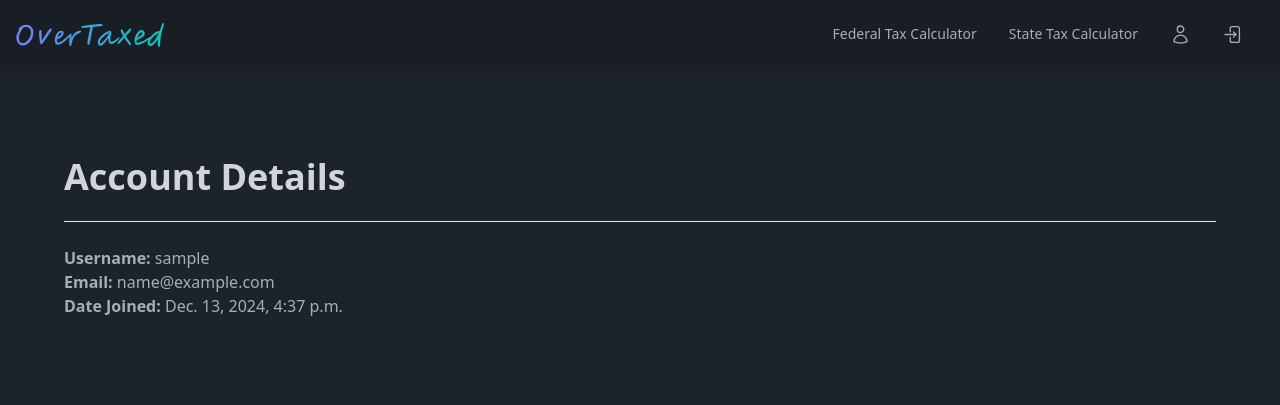
After one commit to 0bscurity/overtaxed, a Django app: page /accounts/details/ in a window 1280 px wide. The commit adds this page. Shown: the top 405 px of the page. Run offline with Django 5.2, Linux system fonts and the light colour scheme; the visitor is signed in with stand-in values (Sample User, id 1); style sheets or scripts are compiled from the project's sources.

Commit message:
Add account management features and update templates
Implemented user authentication features including account details view, signup, and login forms. Enhanced templates with form validation and improved navigation. Adjusted file paths and configurations to support the accounts app and social authentication.

```diff
--- /dev/null
+++ b/src/accounts/urls.py
@@ -0,0 +1,6 @@
+from django.urls import path
+from .views import AccountDetailsView
+
+urlpatterns = [
+    path('details/', AccountDetailsView.as_view(), name='account_details'),
+]
--- /dev/null
+++ b/src/accounts/views.py
@@ -0,0 +1,11 @@
+from django.contrib.auth.mixins import LoginRequiredMixin
+from django.views.generic import TemplateView
+
+
+class AccountDetailsView(LoginRequiredMixin, TemplateView):
+    template_name = "accounts/account_details.html"
+
+    def get_context_data(self, **kwargs):
+        context = super().get_context_data(**kwargs)
+        context['user'] = self.request.user
+        return context
--- a/src/core/urls.py
+++ b/src/core/urls.py
@@ -20,5 +20,6 @@ from django.urls import path, include
 urlpatterns = [
     path('admin/', admin.site.urls),
     path('', include('pages.urls')),
+    path('accounts/', include('accounts.urls')),
     path('accounts/', include('allauth.urls')),
 ]
--- a/src/pages/views/federal_calculator_views.py
+++ b/src/pages/views/federal_calculator_views.py
@@ -8,7 +8,7 @@ from pages.views.federal_tax_data import FEDERAL_TAX_DATA
 
 
 class HomePageView(TemplateView):
-    template_name = 'partials/home.html'
+    template_name = 'partials/../../templates/pages/home.html'
 
 
 class FederalCalculatorView(TemplateView):
--- /dev/null
+++ b/src/templates/accounts/account_details.html
@@ -0,0 +1,28 @@
+{% extends "base.html" %}
+
+{% block title %}Account Details{% endblock %}
+
+{% block content %}
+
+  <div class="container mx-auto px-4 py-6 xl:p-16">
+    <div class="flex flex-col xl:flex-row gap-8 xl:items-start">
+      <div class="flex-1 my-auto">
+
+        <div class="flex flex-col sm:flex-row justify-start items-baseline mb-6">
+          <h1 class="text-4xl font-bold text-gray-300 me-4">
+            Account Details
+          </h1>
+        </div>
+      </div>
+    </div>
+
+    <hr class="mb-6">
+
+    <p><strong>Username:</strong> {{ user.username }}</p>
+    {% if user.email %}
+      <p><strong>Email:</strong> {{ user.email }}</p>
+    {% endif %}
+    <p><strong>Date Joined:</strong> {{ user.date_joined }}</p>
+  </div>
+
+{% endblock %}
--- a/src/templates/partials/nav.html
+++ b/src/templates/partials/nav.html
@@ -12,16 +12,16 @@
       <li><a href="{% url 'federal_calculator' %}">Federal Tax Calculator</a></li>
       <li><a href="{% url 'state_calculator' %}">State Tax Calculator</a></li>
       {% if user.is_authenticated %}
-        {#        <li class="hover:text-primary transition-colors duration-100">#}
-        {#          <a type="submit" href="/">#}
-        {#            <svg xmlns="http://www.w3.org/2000/svg" fill="none" viewBox="0 0 24 24" stroke-width="1.5"#}
-        {#                 stroke="currentColor"#}
-        {#                 style="height: 1.5em">#}
-        {#              <path stroke-linecap="round" stroke-linejoin="round"#}
-        {#                    d="M15.75 6a3.75 3.75 0 1 1-7.5 0 3.75 3.75 0 0 1 7.5 0ZM4.501 20.118a7.5 7.5 0 0 1 14.998 0A17.933 17.933 0 0 1 12 21.75c-2.676 0-5.216-.584-7.499-1.632Z"></path>#}
-        {#            </svg>#}
-        {#          </a>#}
-        {#        </li>#}
+        <li class="hover:text-primary transition-colors duration-100">
+          <a href="{% url 'account_details' %}">
+            <svg xmlns="http://www.w3.org/2000/svg" fill="none" viewBox="0 0 24 24" stroke-width="1.5"
+                 stroke="currentColor"
+                 style="height: 1.5em">
+              <path stroke-linecap="round" stroke-linejoin="round"
+                    d="M15.75 6a3.75 3.75 0 1 1-7.5 0 3.75 3.75 0 0 1 7.5 0ZM4.501 20.118a7.5 7.5 0 0 1 14.998 0A17.933 17.933 0 0 1 12 21.75c-2.676 0-5.216-.584-7.499-1.632Z"></path>
+            </svg>
+          </a>
+        </li>
         <li class="hover:text-red-400 transition-colors duration-100">
           <form method="post" action="{% url 'account_logout' %}">
             {% csrf_token %}
@@ -40,7 +40,7 @@
       {% else %}
         <li class="ms-2"><a href="{% url 'account_login' %}">Log In</a></li>
         <li class="bg-primary hover:bg-indigo-450 transition-colors duration-200 ms-2" style="border-radius: 12px">
-          <a class="text-gray-950" href="{% url 'account_login' %}">Sign Up</a>
+          <a class="text-gray-950" href="{% url 'account_signup' %}">Sign Up</a>
         </li>
       {% endif %}
     </ul>
@@ -72,6 +72,11 @@
         <li><a href="{% url 'federal_calculator' %}">Federal Tax Calculator</a></li>
         <li><a href="{% url 'state_calculator' %}">State Tax Calculator</a></li>
         {% if user.is_authenticated %}
+          <li class="hover:text-primary transition-colors duration-100">
+            <a href="{% url 'account_details' %}">
+              Account
+            </a>
+          </li>
           <li>
             <form method="post" action="{% url 'account_logout' %}">
               {% csrf_token %}
@@ -80,11 +85,6 @@
               {% endif %}
               <button type="submit" class="flex items-center gap-2">
                 Logout
-                <svg xmlns="http://www.w3.org/2000/svg" fill="none" viewBox="0 0 24 24" stroke-width="1.5"
-                     stroke="currentColor" style="height: 1.5em">
-                  <path stroke-linecap="round" stroke-linejoin="round"
-                        d="M8.25 9V5.25A2.25 2.25 0 0 1 10.5 3h6a2.25 2.25 0 0 1 2.25 2.25v13.5A2.25 2.25 0 0 1 16.5 21h-6a2.25 2.25 0 0 1-2.25-2.25V15M12 9l3 3m0 0-3 3m3-3H2.25"></path>
-                </svg>
               </button>
             </form>
           </li>
```
Also changed, not shown: src/accounts/templatetags/form_tags.py (added, +7 -0 lines), src/core/settings.py (+8 -0 lines), src/templates/account/login.html (+22 -10 lines), src/templates/account/signup.html (+89 -0 lines), src/templates/pages/home.html (renamed from src/templates/partials/home.html).
